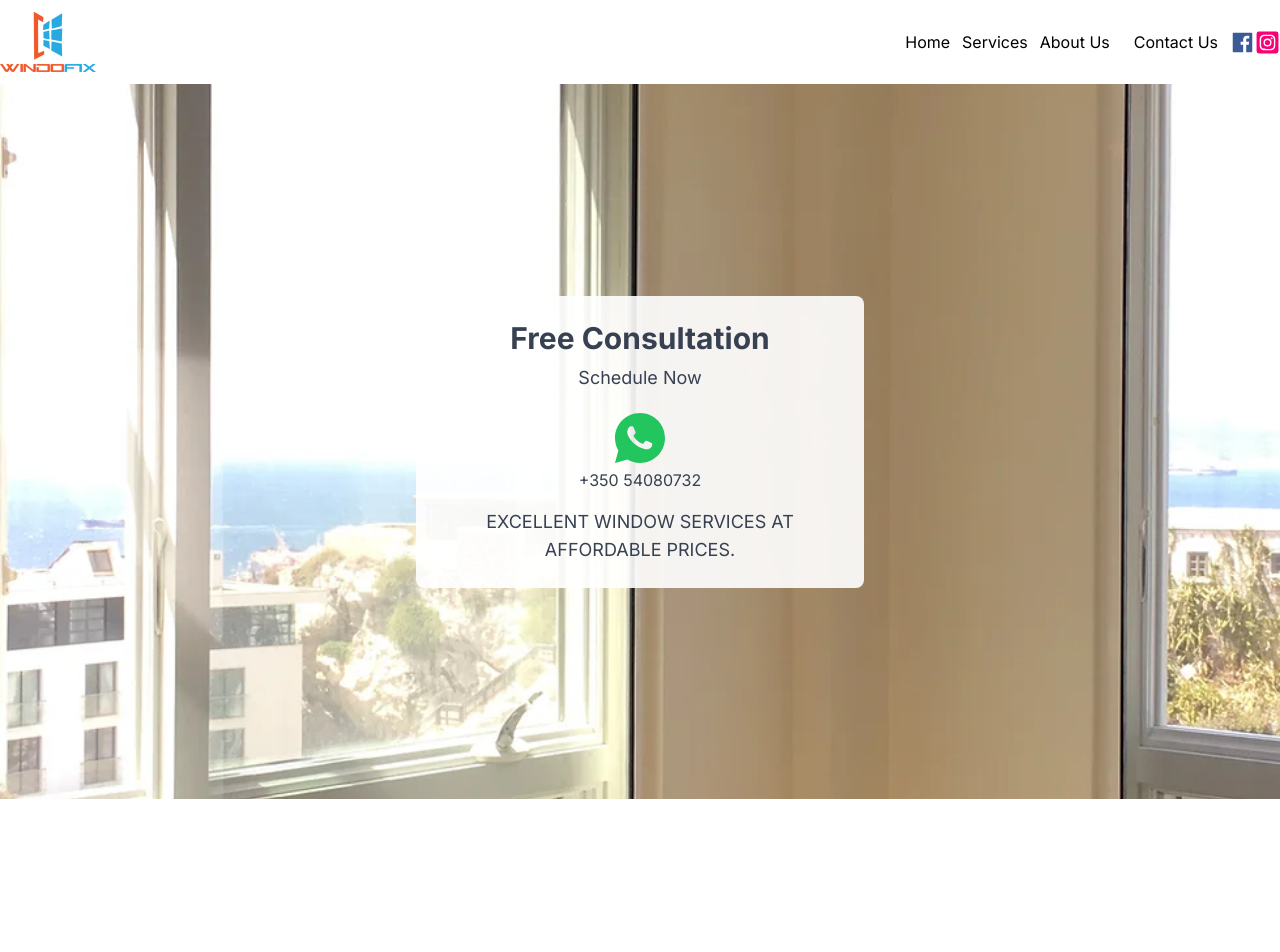
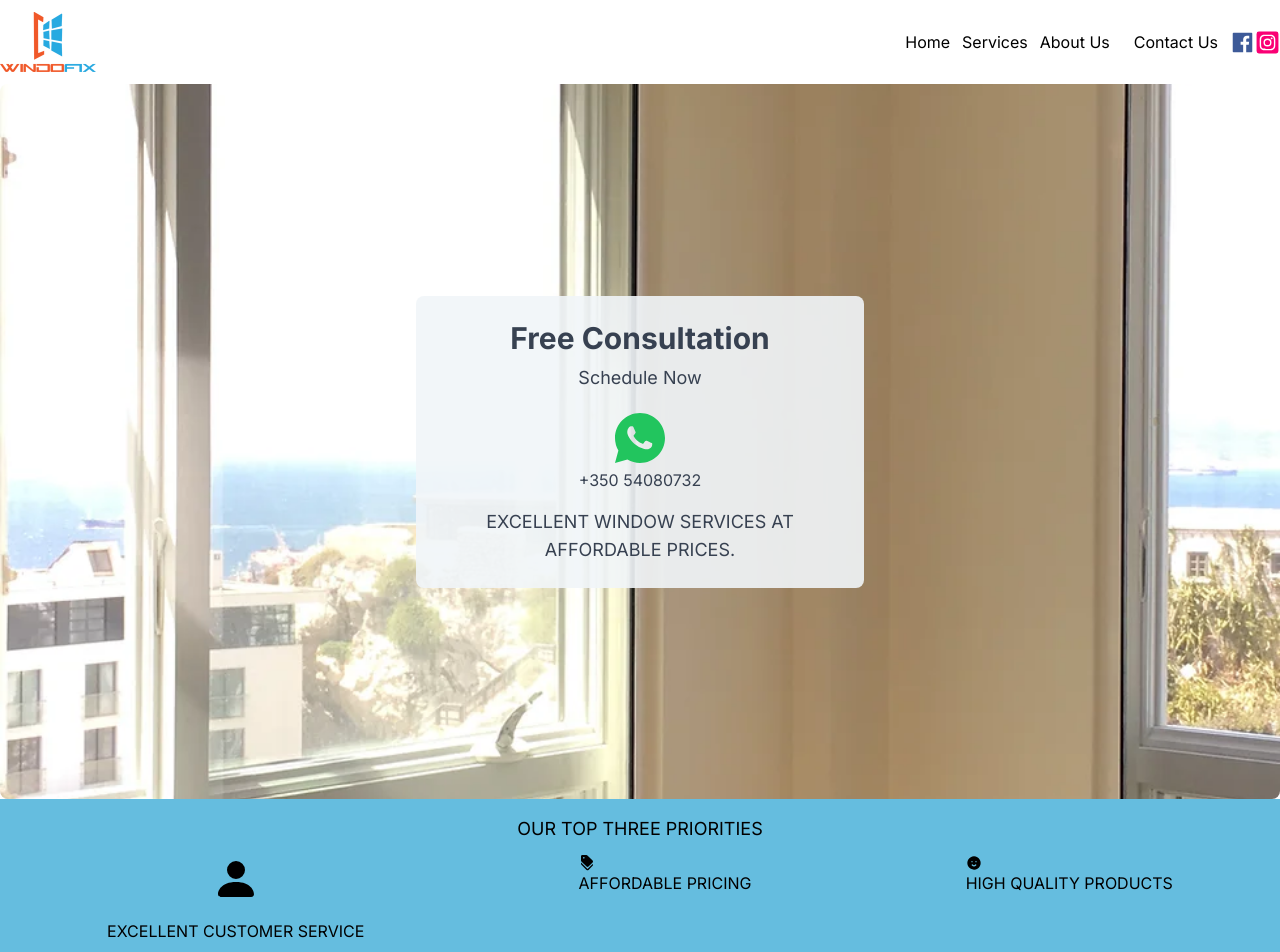
Before and after one commit to ElAndy94/windowfix, a Next.js app: page / in a window 1280 px wide. Shown: the top 952 px of the page. Before the commit the page ends 800 px from the top, so only its background shows below. Built offline with nearby package versions, Linux system fonts and the light colour scheme.

Commit message:
building the 3 features

```diff
--- /dev/null
+++ b/app/components/categories/Page.tsx
@@ -0,0 +1,29 @@
+import { BsFillPersonFill } from "react-icons/bs";
+import { MdDiscount } from "react-icons/md";
+import { TbMoodSmileFilled } from "react-icons/tb";
+
+const CategoriesPage = () => {
+  return (
+    <section>
+      <article className="bg-[#65BDDF] py-4">
+        <h3 className="text-lg text-center">OUR TOP THREE PRIORITIES</h3>
+        <div className="flex justify-around my-3">
+          <div>
+            <BsFillPersonFill className={"text-5xl mx-auto mb-4"} />
+            <p>EXCELLENT CUSTOMER SERVICE</p>
+          </div>
+          <div>
+            <MdDiscount />
+            <p>AFFORDABLE PRICING</p>
+          </div>
+          <div>
+            <TbMoodSmileFilled />
+            <p>HIGH QUALITY PRODUCTS</p>
+          </div>
+        </div>
+      </article>
+    </section>
+  );
+};
+
+export default CategoriesPage;
--- a/app/components/landing/Page.tsx
+++ b/app/components/landing/Page.tsx
@@ -4,15 +4,14 @@ import { RiWhatsappFill } from "react-icons/ri";
 const Landing = () => {
   return (
     <section
-      className=" bg-center flex items-center"
+      className="bg-center flex items-center rounded-lg"
       style={{
         backgroundImage: 'url("/assets/landing1.webp")',
         backgroundSize: "cover",
-        // backgroundRepeat: "no-repeat",
         height: "calc(100vh - 85px)",
       }}
     >
-      <div className="bg-white bg-opacity-90 p-6 mx-auto max-w-md rounded-lg text-center">
+      <div className="bg-slate-100 bg-opacity-90 p-6 mx-auto max-w-md rounded-lg text-center">
         <Link
           href="https://api.whatsapp.com/send?phone=35054080732"
           target="_blank"
--- a/app/page.tsx
+++ b/app/page.tsx
@@ -2,11 +2,13 @@
 import { Menu } from "@headlessui/react";
 import React from "react";
 import Landing from "./components/landing/Page";
+import CategoriesPage from "./components/categories/Page";
 
 export default function Home() {
   return (
     <main>
       <Landing />
+      <CategoriesPage />
     </main>
   );
 }
```
